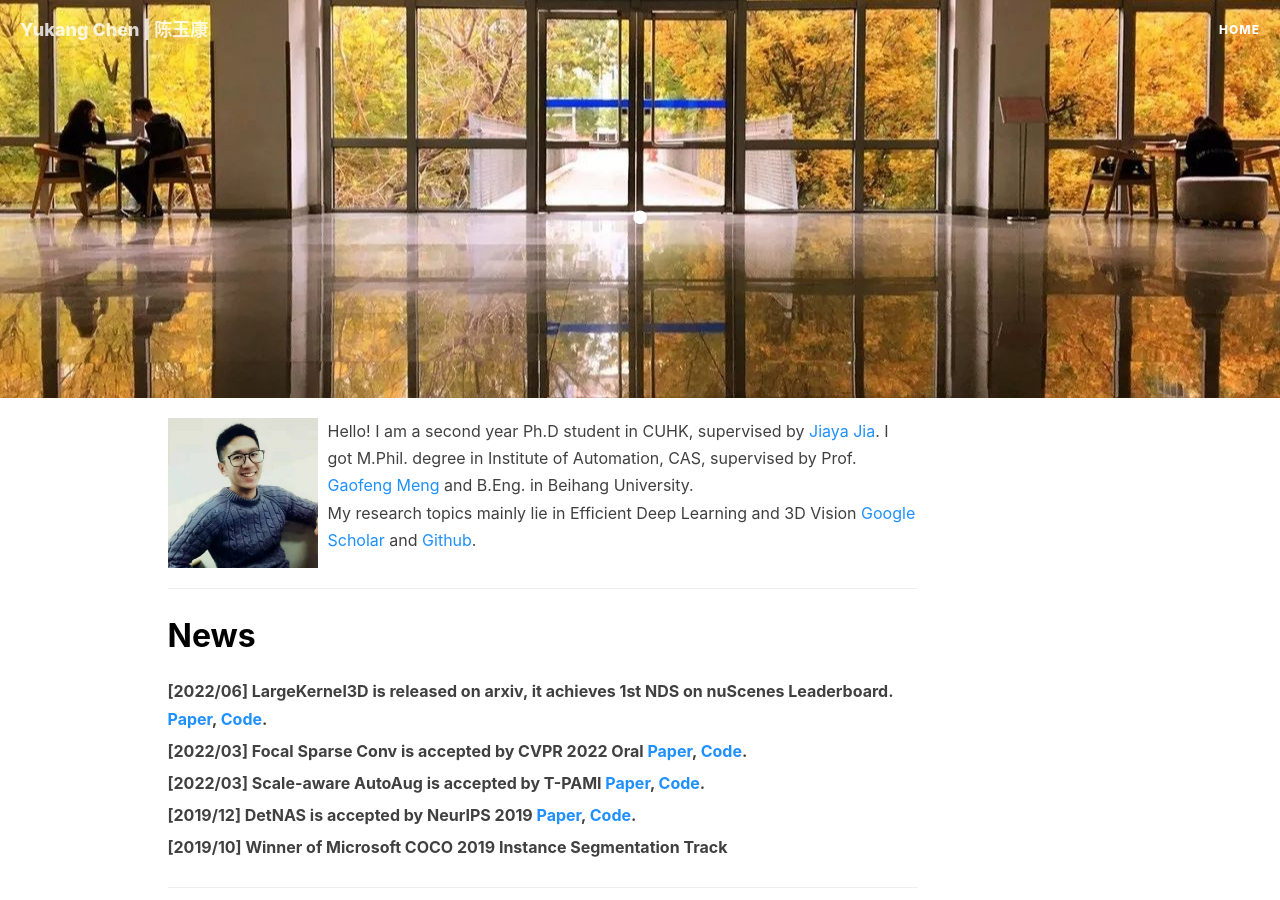
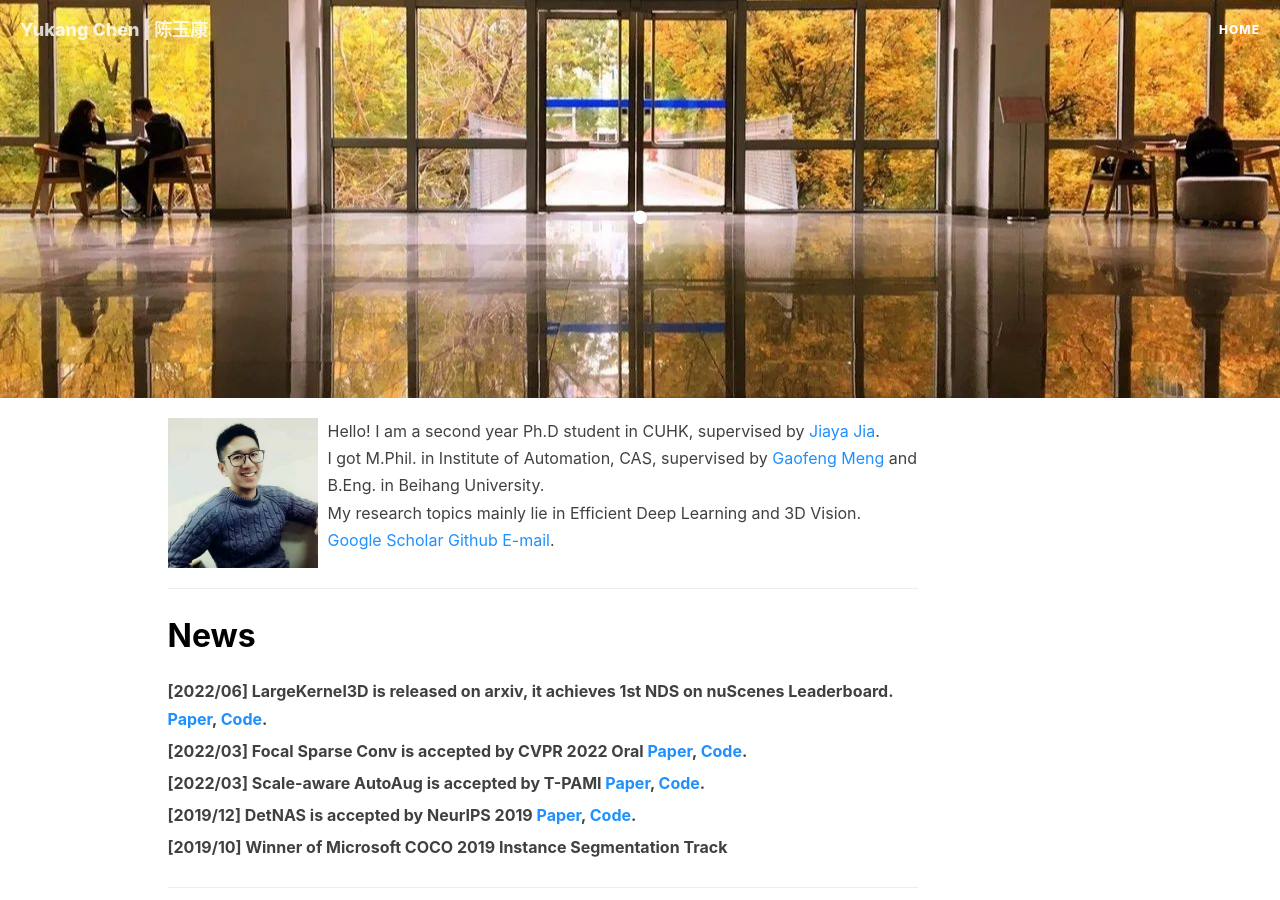
Before and after one commit to yukang2017/yukang2017.github.io, a Jekyll site: the page built from index.html, in a window 1280 px wide and 900 px high. Built offline with Jekyll 4.4.1, drawn with Linux system fonts in a browser that asks for light colours; nearby versions of some CDN libraries; the list of posts is cut into pages by our own code; comment, search, counter and statistics services are not loaded.

Commit message:
Update index.html

```diff
--- a/index.html
+++ b/index.html
@@ -11,12 +11,17 @@
 			<div class="media-body">
 				<p class="media-heading">
 					Hello! I am a second year Ph.D student in CUHK, supervised by <a target="_blank"
-					   href="http://jiaya.me/"><font color="DodgerBlue">Jiaya Jia</font></a>. I got M.Phil. degree in Institute of Automation, CAS, supervised by Prof. <a target="_blank"
-					   href="https://scholar.google.com/citations?user=5hti_r0AAAAJ&hl=zh-CN"><font color="DodgerBlue">Gaofeng Meng</font></a></font>
+					   href="http://jiaya.me/"><font color="DodgerBlue">Jiaya Jia</font></a>. <br>
+					I got M.Phil. in Institute of Automation, CAS, supervised by <a target="_blank"
+					 href="https://scholar.google.com/citations?user=5hti_r0AAAAJ&hl=zh-CN"><font color="DodgerBlue">Gaofeng Meng</font></a></font>
 					and B.Eng. in Beihang University.  <br>
-					My research topics mainly lie in Efficient Deep Learning and 3D Vision <a target="_blank"
-					   href="https://scholar.google.com/citations?user=6p0ygKUAAAAJ&hl=en"><font color="DodgerBlue">Google Scholar</font></a> and <a target="_blank"
-					   href="https://github.com/yukang2017"><font color="DodgerBlue">Github</font></a>.</font>
+					My research topics mainly lie in Efficient Deep Learning and 3D Vision. <br>
+					<a target="_blank"
+					   href="https://scholar.google.com/citations?user=6p0ygKUAAAAJ&hl=en"><font color="DodgerBlue">Google Scholar</font></a>
+					<a target="_blank"
+					   href="https://github.com/yukang2017"><font color="DodgerBlue">Github</font></a>
+					<a target="_blank"
+					   href="yukangchen@cse.cuhk.edu.hk"><font color="DodgerBlue">E-mail</font></a>.</font>
 				</p>
 			</div>
 		</div>
```
